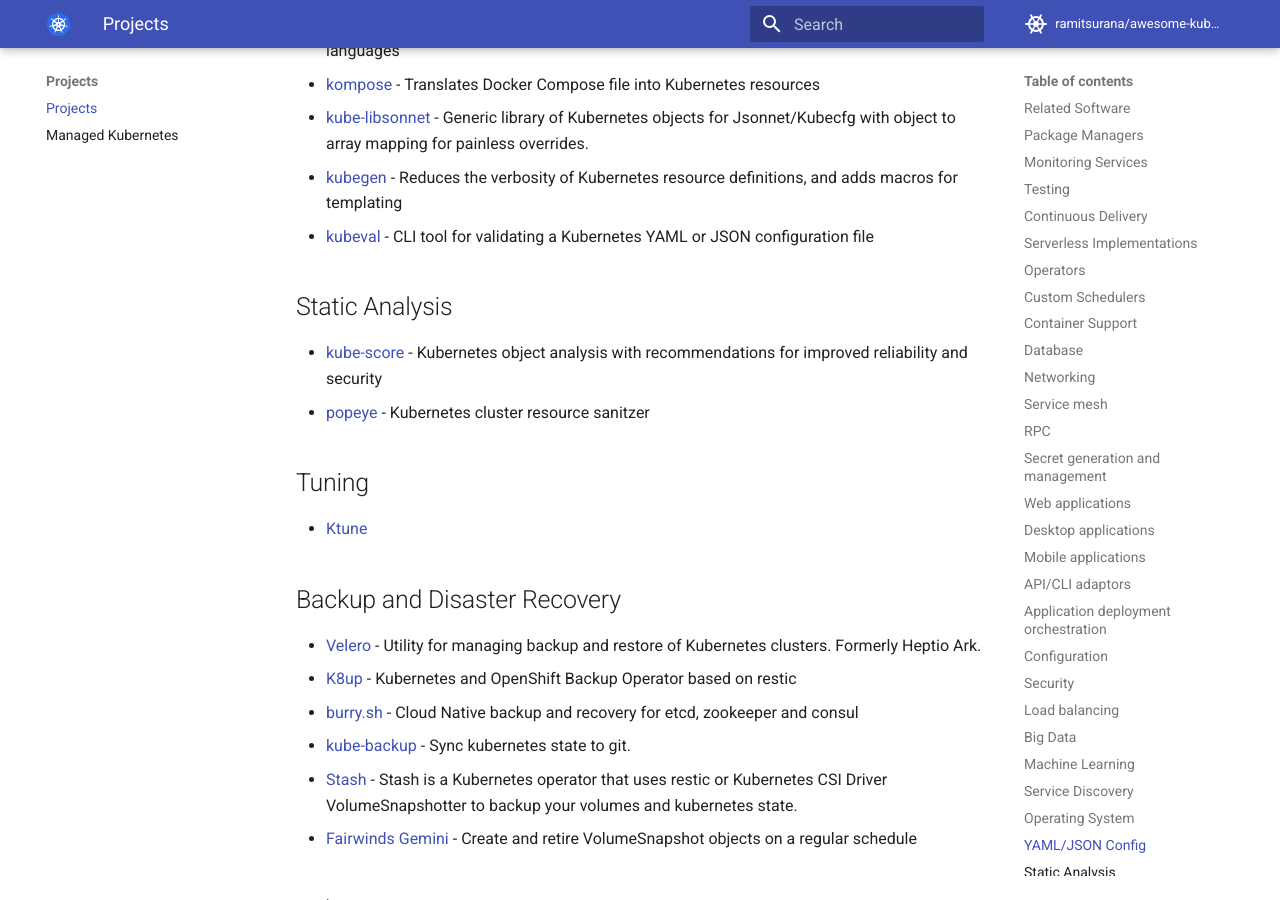
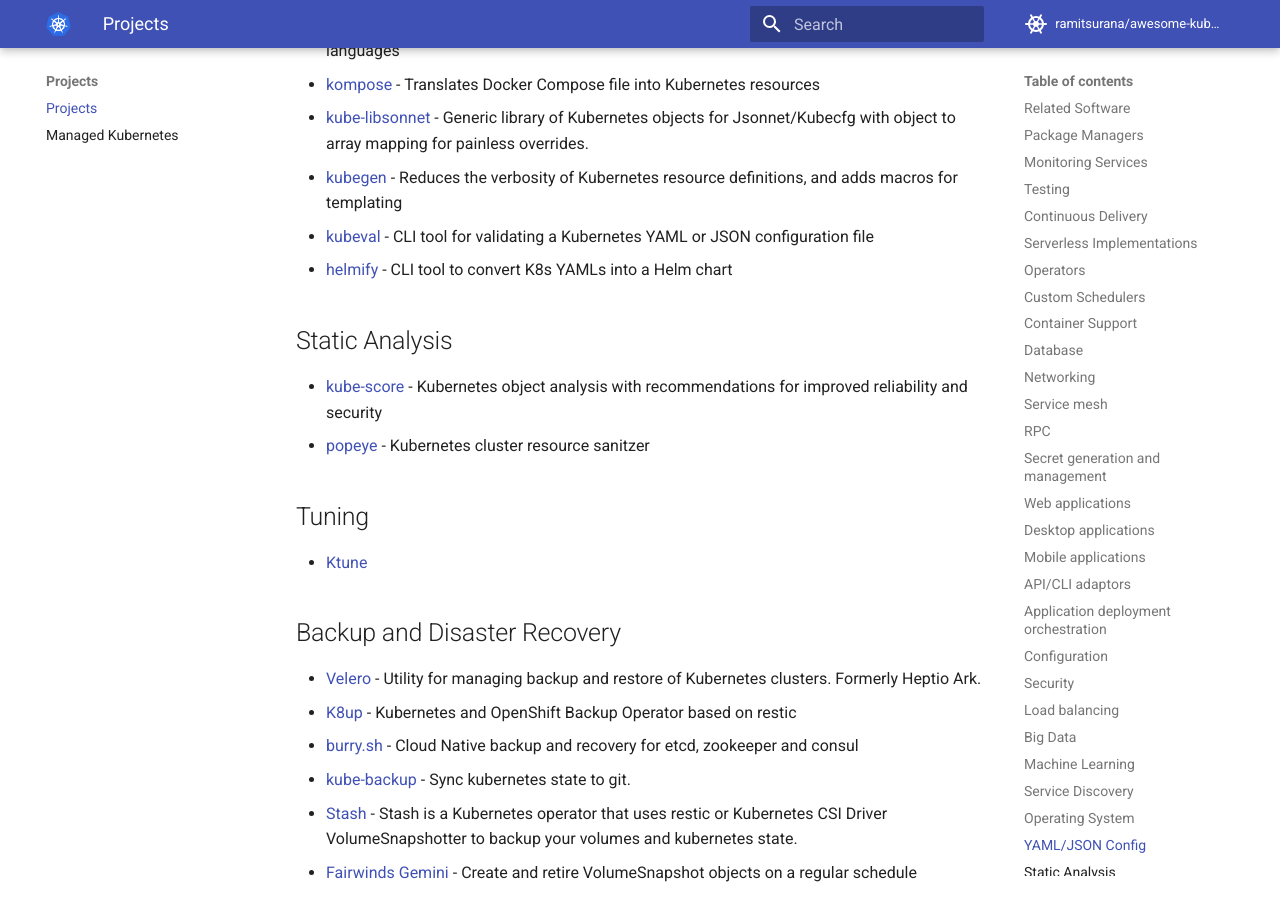
Before and after one commit to ramitsurana/awesome-kubernetes, an MkDocs documentation site: the page built from docs/projects/projects.md, in a window 1280 px wide and 900 px high, scrolled down 17074 px. Built offline with MkDocs 1.6.1 and Material for MkDocs 9.7.7, drawn with Linux system fonts in a browser that asks for light colours; comment, search, counter and statistics services are not loaded.

Commit message:
add helmify (#744)

```diff
--- a/docs/projects/projects.md
+++ b/docs/projects/projects.md
@@ -466,6 +466,7 @@ Projects
 * [kube-libsonnet](https://github.com/bitnami-labs/kube-libsonnet/blob/master/kube.libsonnet) - Generic library of Kubernetes objects for Jsonnet/Kubecfg with object to array mapping for painless overrides.
 * [kubegen](https://github.com/errordeveloper/kubegen) - Reduces the verbosity of Kubernetes resource definitions, and adds macros for templating
 * [kubeval](https://github.com/garethr/kubeval) - CLI tool for validating a Kubernetes YAML or JSON configuration file
+* [helmify](https://github.com/arttor/helmify) - CLI tool to convert K8s YAMLs into a Helm chart
 
 ## Static Analysis
 
```
